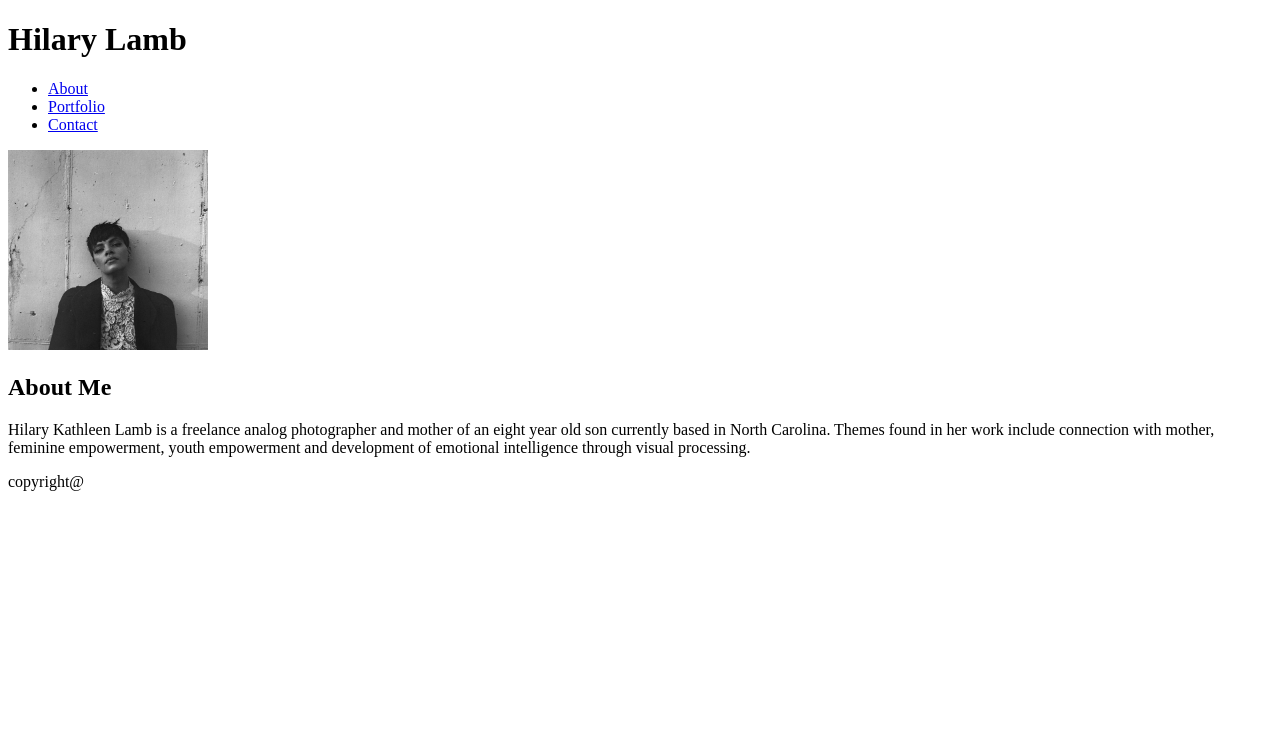
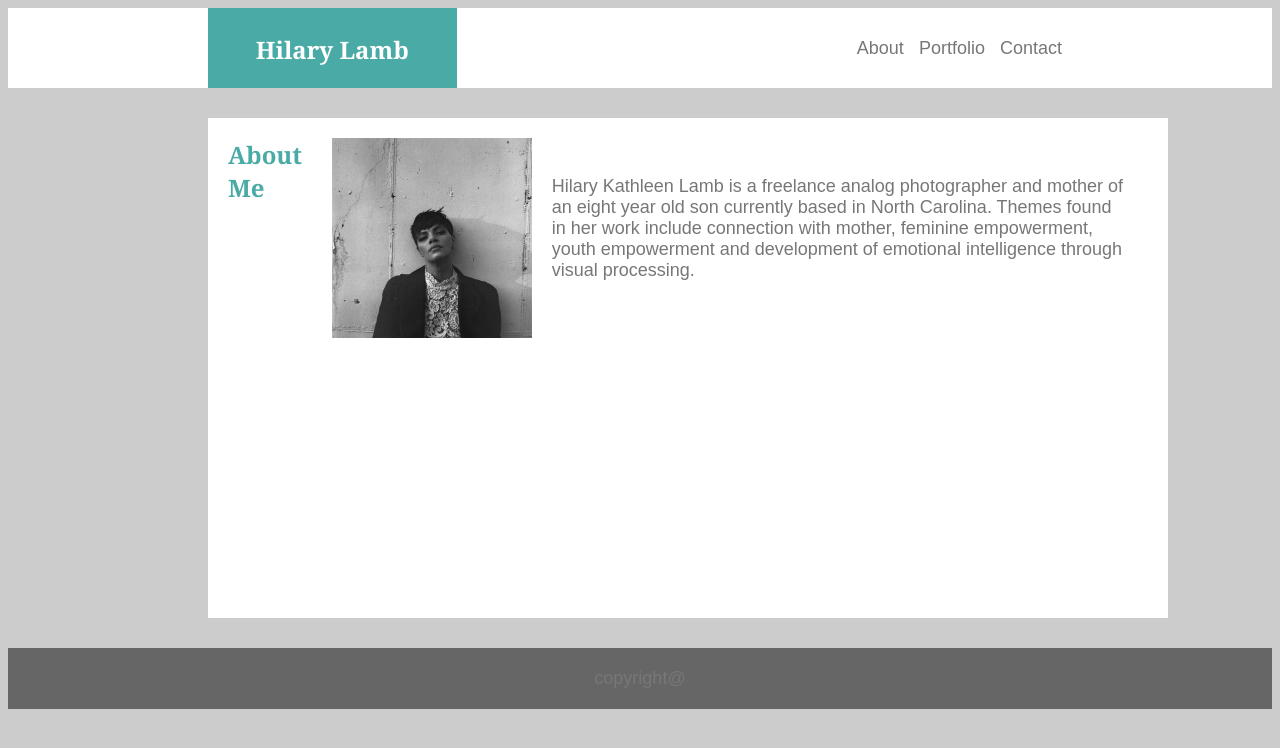
Before and after one commit to hilarykathleen/Basic-Portfolio-01, a plain HTML site: page index.html in a window 1280 px wide. Drawn offline with Linux system fonts and the light colour scheme.

Commit message:
second push

```diff
--- a/assets/css/style.css
+++ b/assets/css/style.css
@@ -0,0 +1,123 @@
+* {
+    box-sizing: border-box;
+    background-color: #cccccc;
+}
+
+body {
+    font-family: Arial, Helvetica, sans-serif;
+    color: #777777;
+    font-size: 18px;
+    height: 500px;
+}
+
+header {
+    display: flex;
+    border-color: #cccccc;
+    background-color: #ffffff;
+    height: 80px;
+}
+
+nav {
+    flex: 3;
+    float: absolute;
+    background-color: #ffffff;
+    text-align: right;
+    margin-top: 20px;
+    padding: 10px;
+    margin-right: 200px;
+}
+
+a {
+    background-color: #ffffff;
+    text-decoration: none;
+    font-family: Arial, Helvetica, sans-serif;
+    color: #777777;
+    margin-left: 10px;
+}
+
+h1 {
+    flex: 1;
+    background-color: #4aaaa5;
+    width: 100px;
+    height: 80px;
+    font-size: 24px;
+    color: #ffffff;
+    font-family: Georgia, 'Times New Roman', Times, serif;
+    margin-left: 200px;
+    margin-top: 0;
+    margin-bottom: 0;
+    text-align: center;
+    padding: 25px;
+}
+
+h2 {
+    float: left;
+    color: #4aaaa5;
+    font-size: 24px;
+    font-family: Georgia, 'Times New Roman', Times, serif;
+    background-color: #ffffff;
+    height: 100%;
+    margin: 0;
+}
+
+.maincontent {
+    display: flex;
+    align-items: flex-start;
+    margin: 30px 200px 30px 200px;
+    background-color: #ffffff;
+    border-color: #dddddd;
+    width: 960px;
+    height: 500px;
+    padding: 20px;
+}
+
+p {
+    order: 1;
+    width: 75%;
+    float: right;
+    background-color: #ffffff;
+    padding: 20px;
+}
+
+aside {
+    flex:1;
+    background-color: #ffffff;
+}
+
+h4 {
+    background-color: #4aaaa5;
+    color: #ffffff;
+    margin: 0;
+    font-family: Georgia, 'Times New Roman', Times, serif;
+}
+
+td {
+    background-color: #ffffff;
+}
+
+label {
+    background-color: #ffffff;
+    padding: 20px;
+}
+
+input {
+    background-color: #ffffff;
+}
+
+button {
+    color: #ffffff;
+    background-color: #4aaaa5
+
+}
+
+footer {
+    padding: 20px;
+    clear: both;
+    background-color: #666666;
+    text-align: center;
+}
+
+.image {
+    height: 150px;
+    width: 200px;
+}
--- a/index.html
+++ b/index.html
@@ -12,24 +12,21 @@
     <header>
         <h1>Hilary Lamb</h1>
         <nav>
-            <ul>
-                <li><a href="index.html">About</a></li>
-                <li><a href="portfolio.html">Portfolio</a></li>
-                <li><a href="contact.html">Contact</a></li>
-            </ul>
+            <a href="index.html">About</a>
+            <a href="portfolio.html">Portfolio</a>
+            <a href="contact.html">Contact</a>
         </nav>
     </header>
 
-    <section id="maincontent">
+    <section class="maincontent">
+            <h2>About Me</h2>
             <aside>
                 <img alt="hilaryportrait" src="assets/images/hilary 2019Jan -6 copy.jpg" style="width:200px;height:200px;">
             </aside>
-            <h2>About Me</h2>
-            <div id="text">
-                <p>
+            <p>
                     Hilary Kathleen Lamb is a freelance analog photographer and mother of an eight year old son currently based in North Carolina. Themes found in her work include connection with mother, feminine empowerment, youth empowerment and development of emotional intelligence through visual processing.
                 </p>
-            </div>
+
     </section>
 
     <footer>
```
Also changed, not shown: contact.html (+8 -7 lines), portfolio.html (+8 -7 lines).
